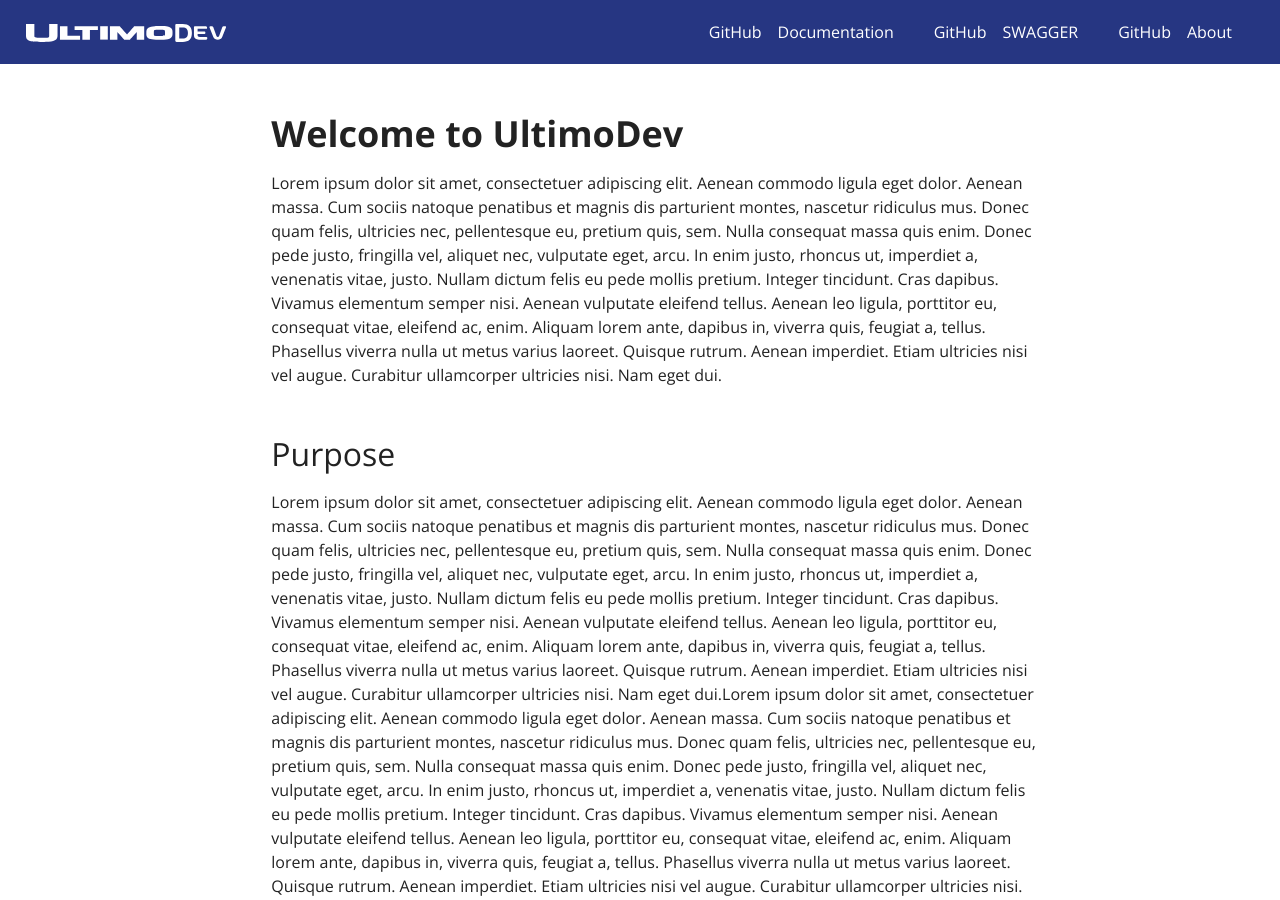
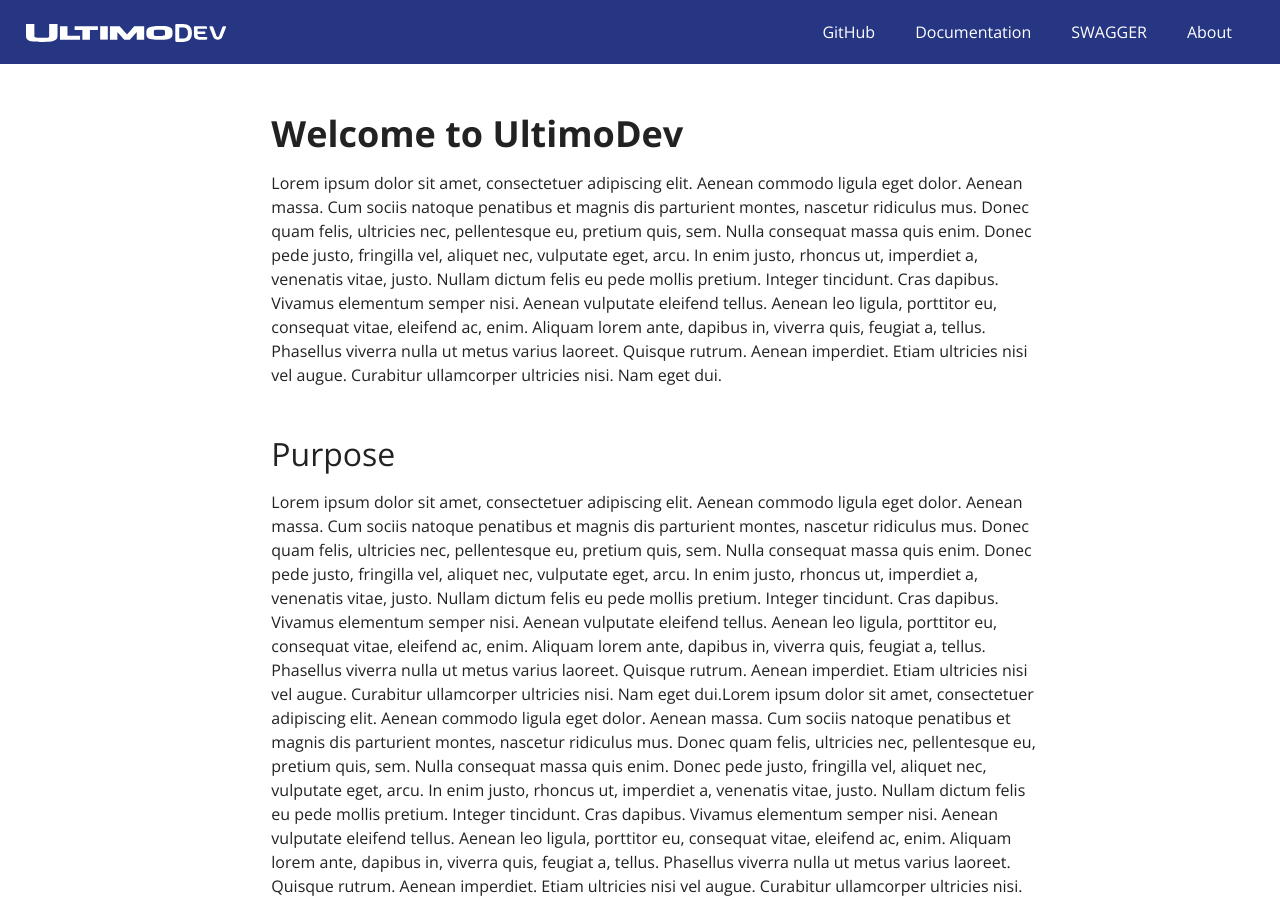
Before and after one commit to ejniemeijer/ejniemeijer.github.io, a Jekyll site: the page built from pages/index.md, in a window 1280 px wide and 900 px high. Built offline with Jekyll 4.4.1, drawn with Linux system fonts in a browser that asks for light colours.

Commit message:
Update header.html

```diff
--- a/_includes/header.html
+++ b/_includes/header.html
@@ -5,13 +5,14 @@
 	</a>
 	<div class="td-navbar-nav-scroll ml-md-auto" id="main_navbar">
 
-		<ul class="navbar-nav mt-2 mt-lg-0">{% for link in site.data.navigation %}
-			<a class="nav-link" href="{{ site.repo }}" target="_blank"><span>GitHub</span></a>
+		<ul class="navbar-nav mt-2 mt-lg-0">{% if site.repo %}
+			<li class="nav-item mr-4 mb-2 mb-lg-0">
+                            <a class="nav-link" href="{{ site.repo }}" target="_blank"><span>GitHub</span></a>
+			</li>{% endif %}{% for link in site.data.navigation %}
 			<li class="nav-item mr-4 mb-2 mb-lg-0">
                             <a class="nav-link" href="{% if link.url %}{{ site.baseurl }}/{{ link.url }}{% else %}{{ link.external_url }}{% endif %}" ><span>{{ link.title }}</span></a>
 			</li>{% endfor %}
 		</ul>
-
 
 	</div>
 
```
